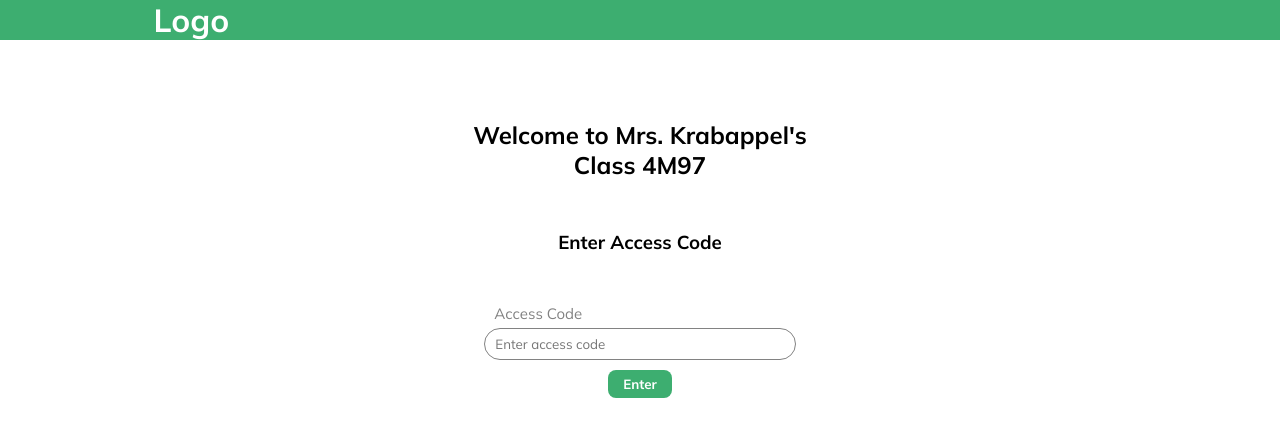
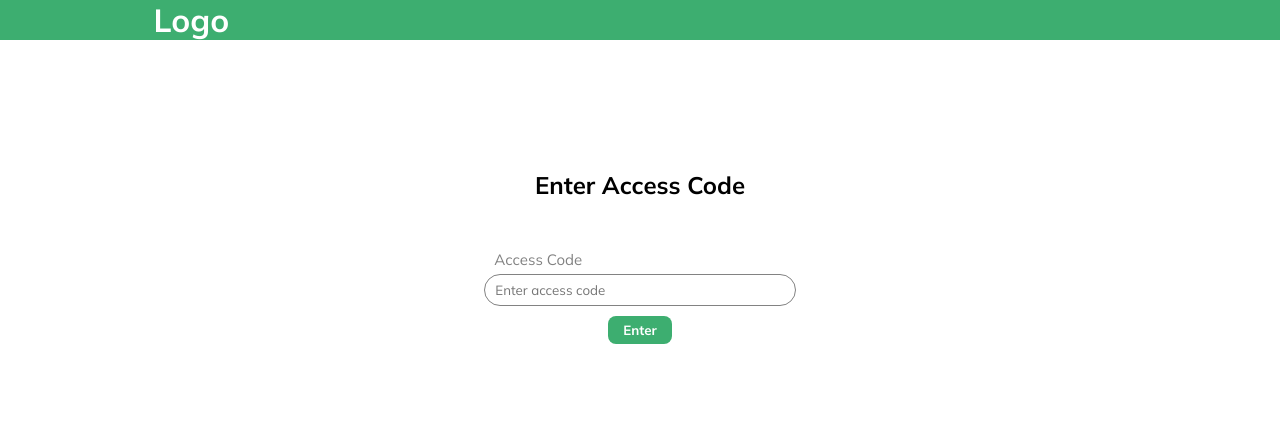
Before and after one commit to kurtisgrant/smart-money, a React (Create React App) app in the folder frontend-react/: page /sim/1 in a window 1280 px wide. Shown: the top 436 px of the page. Built offline with nearby package versions, Linux system fonts and the light colour scheme.

Commit message:
Minor change in login pages

```diff
--- a/frontend-react/src/pages/AccessCodeLogin.jsx
+++ b/frontend-react/src/pages/AccessCodeLogin.jsx
@@ -23,9 +23,7 @@ function AccessCodeLogin() {
 	};
 	return (
 		<div className="login-container-student">
-			<h2>Welcome to Mrs. Krabappel's</h2>
-			<h2>Class 4M97</h2>
-			<h3>Enter Access Code</h3>
+			<h2>Enter Access Code</h2>
 			<div className="login-student-form">
 				<SingleFieldForm
 					label="Access Code"
--- a/frontend-react/src/pages/AccessCodeLogin.scss
+++ b/frontend-react/src/pages/AccessCodeLogin.scss
@@ -7,7 +7,7 @@
 	margin-right: auto;
 	margin-left: auto;
 
-	h3 {
+	h2 {
 		margin: 50px 0;
 	}
 
--- a/frontend-react/src/pages/Login.jsx
+++ b/frontend-react/src/pages/Login.jsx
@@ -42,7 +42,6 @@ function Login() {
 			>
 				Login
 			</Button>
-			<p>(Just click login to login as Mrs. K)</p>
 		</div>
 	);
 }
```
